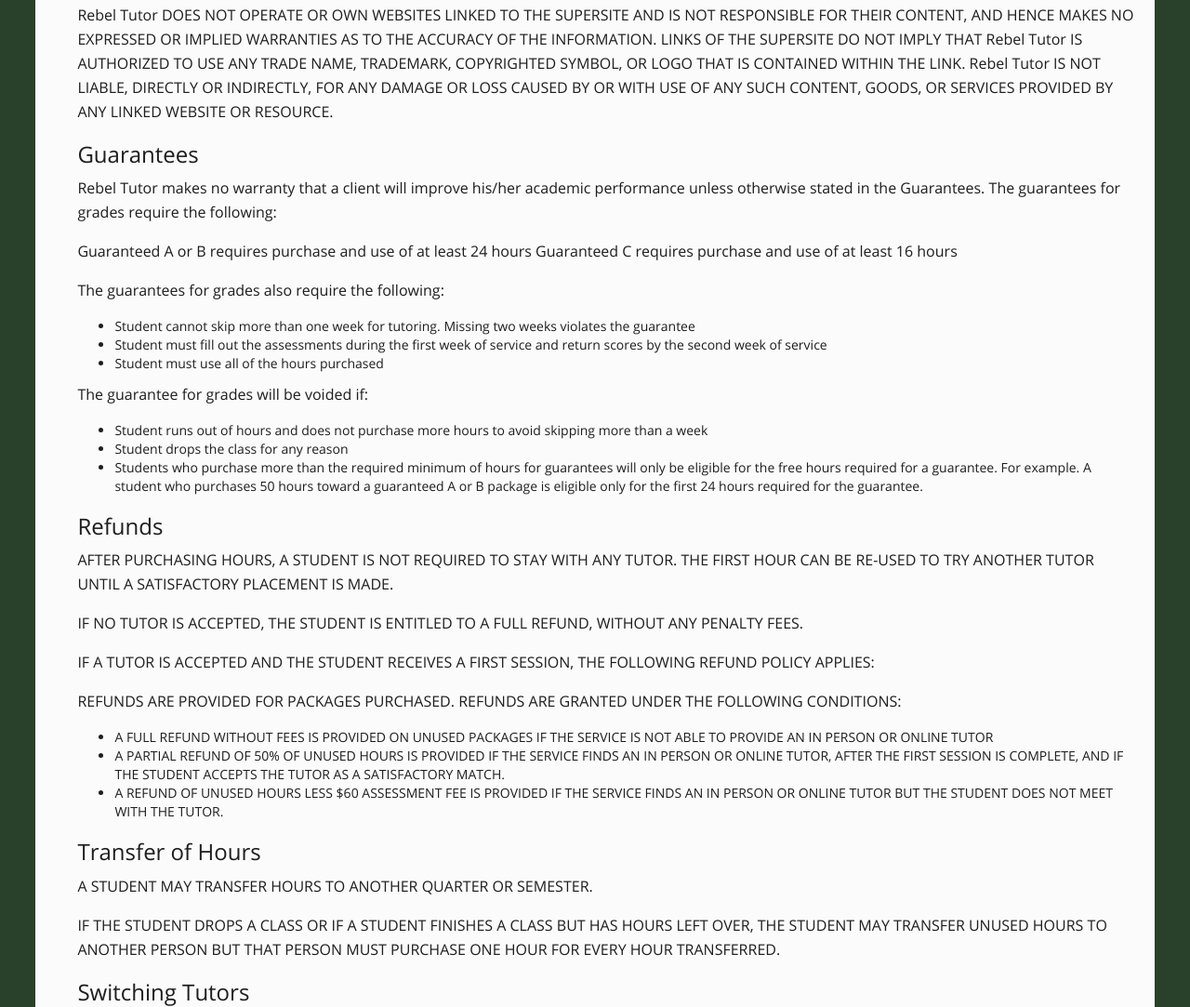
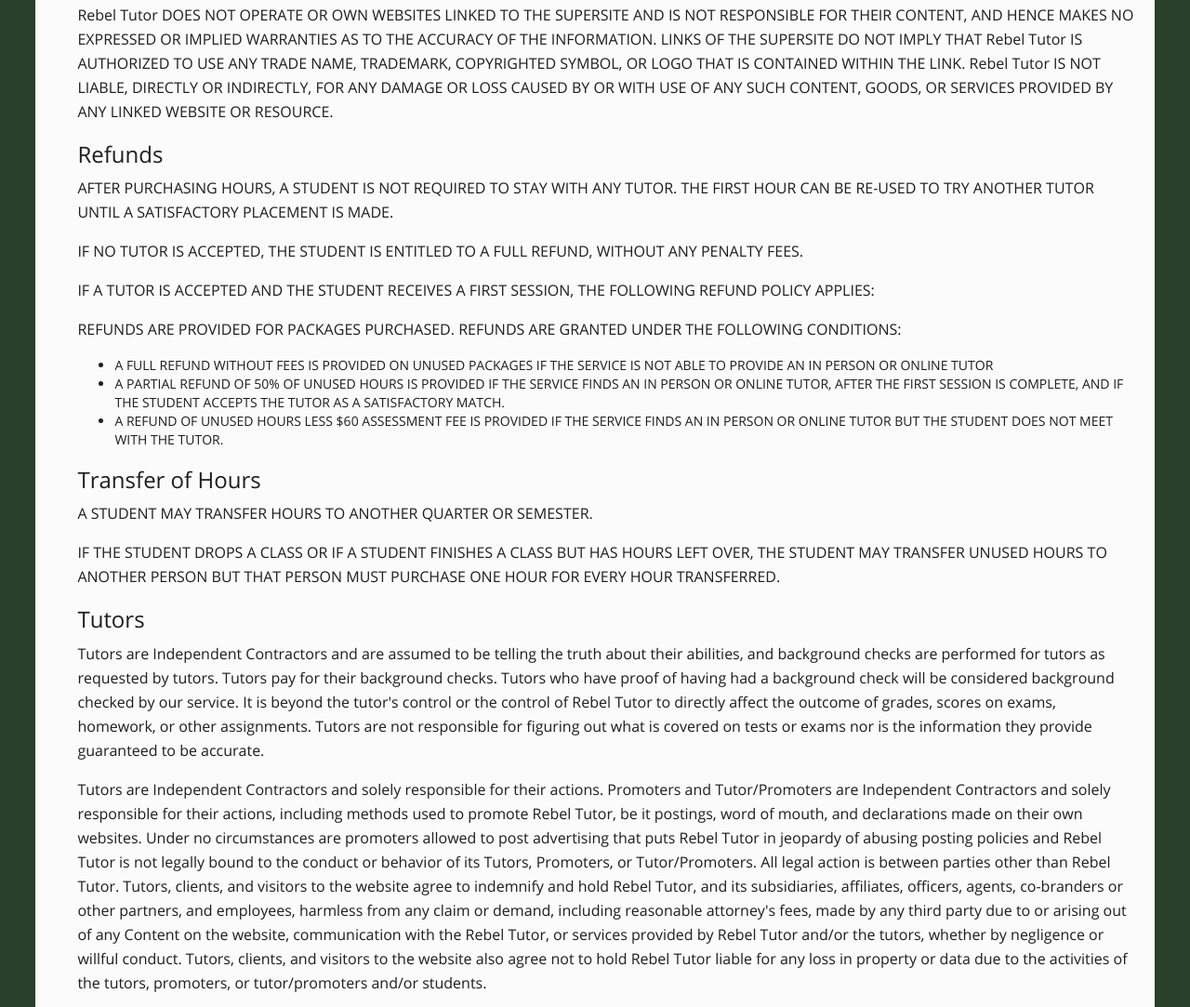
Before and after one commit to badassrobb/rebeltutors, a website: page views/tos.html in a window 1280 px wide. Shown: the part 1940-3023 px from the top of the page at 93% size. Drawn offline with nearby package versions, Linux system fonts and the light colour scheme; files that its build step writes are made by us from their sources; files whose address does not match are found by name.

```diff
--- a/views/tos.html
+++ b/views/tos.html
@@ -113,32 +113,6 @@
 
 <p>Rebel Tutor DOES NOT OPERATE OR OWN WEBSITES LINKED TO THE SUPERSITE AND IS NOT RESPONSIBLE FOR THEIR CONTENT, AND HENCE MAKES NO EXPRESSED OR IMPLIED WARRANTIES AS TO THE ACCURACY OF THE INFORMATION. LINKS OF THE SUPERSITE DO NOT IMPLY THAT Rebel Tutor IS AUTHORIZED TO USE ANY TRADE NAME, TRADEMARK, COPYRIGHTED SYMBOL, OR LOGO THAT IS CONTAINED WITHIN THE LINK. Rebel Tutor IS NOT LIABLE, DIRECTLY OR INDIRECTLY, FOR ANY DAMAGE OR LOSS CAUSED BY OR WITH USE OF ANY SUCH CONTENT, GOODS, OR SERVICES PROVIDED BY ANY LINKED WEBSITE OR RESOURCE.</p>
 
-<h3>Guarantees</h3>
-
-<p>Rebel Tutor makes no warranty that a client will improve his/her academic performance unless otherwise stated in the Guarantees. The guarantees for grades require the following: </p>
-
-<p>Guaranteed A or B requires purchase and use of at least 24 hours
-Guaranteed C requires purchase and use of at least 16 hours</p>
-
-<p>The guarantees for grades also require the following:</p>
-
-<ul>
-<li>Student cannot skip more than one week for tutoring. Missing two weeks violates the guarantee</li>
-
-<li>Student must fill out the assessments during the first week of service and return scores by the second week of service</li>
-
-<li>Student must use all of the hours purchased</li>
-</ul>
-
-<p>The guarantee for grades will be voided if:</p>
-
-<ul>
-<li>Student runs out of hours and does not purchase more hours to avoid skipping more than a week</li>
-
-<li>Student drops the class for any reason</li>
-
-<li>Students who purchase more than the required minimum of hours for guarantees will only be eligible for the free hours required for a guarantee. For example. A student who purchases 50 hours toward a guaranteed A or B package is eligible only for the first 24 hours required for the guarantee.</li>
-</ul>
 
 <h3>Refunds</h3>
 <p>AFTER PURCHASING HOURS, A STUDENT IS NOT REQUIRED TO STAY WITH ANY TUTOR. THE FIRST HOUR CAN BE RE-USED TO TRY ANOTHER TUTOR  UNTIL A SATISFACTORY PLACEMENT IS MADE.</p>
@@ -157,9 +131,6 @@
 <p>A STUDENT MAY TRANSFER HOURS TO ANOTHER QUARTER OR SEMESTER.
 </p>
 <p>IF THE STUDENT DROPS A CLASS OR  IF A STUDENT FINISHES A CLASS BUT HAS HOURS LEFT OVER, THE STUDENT MAY TRANSFER UNUSED HOURS TO ANOTHER PERSON BUT THAT PERSON MUST PURCHASE ONE HOUR FOR EVERY HOUR TRANSFERRED.</p>
-
-<h3>Switching Tutors</h3>
-<p>STUDENTS AGREE THAT SWITCHING TUTORS MAY CAUSE DELAYS IN SERVICE AND MAY PREVENT A STUDENT FROM MAINTAINING THE STIPULATIONS OF THE GUARANTEED PLANS. GUARANTEES ARE NOT GRANTED TO STUDENTS WHO CANNOT WAIT FOR A TRANSFER TO A NEW TUTOR.</p>
 
 <h3>Tutors</h3>
 
```
